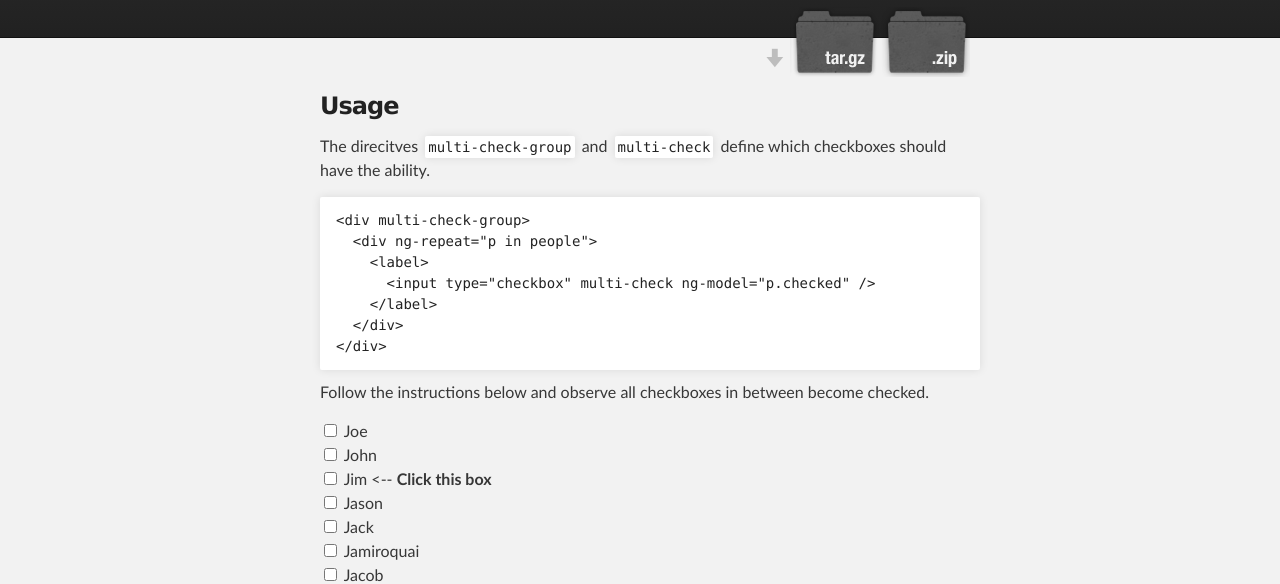
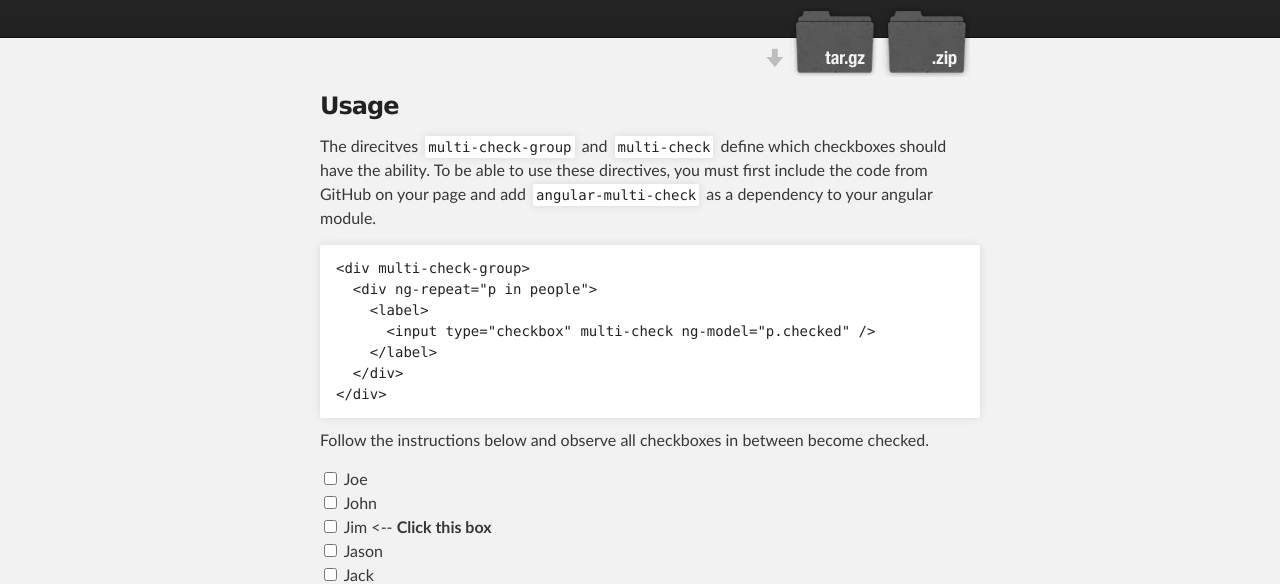
Before and after one commit to jameskleeh/angular-multi-check, a plain HTML site: page index.html in a window 1280 px wide. Shown: the part 208-792 px from the top of the page. Drawn offline with nearby package versions, Linux system fonts and the light colour scheme; some packages are replaced by stand-ins of ours; a script that the page names is missing.

Commit message:
Update index.html

```diff
--- a/index.html
+++ b/index.html
@@ -32,7 +32,7 @@
     <div id="main_content_wrap" class="outer">
       <section id="main_content" class="inner">
         <h3><a id="welcome-to-github-pages" class="anchor" href="#welcome-to-github-pages" aria-hidden="true"><span class="octicon octicon-link"></span></a>Usage</h3>
-        <p>The direcitves <code>multi-check-group</code> and <code>multi-check</code> define which checkboxes should have the ability.</p>
+        <p>The direcitves <code>multi-check-group</code> and <code>multi-check</code> define which checkboxes should have the ability. To be able to use these directives, you must first include the code from GitHub on your page and add <code>angular-multi-check</code> as a dependency to your angular module.</p>
 
 <pre><code>&lt;div multi-check-group&gt;
   &lt;div ng-repeat=&quot;p in people&quot;&gt;
```
